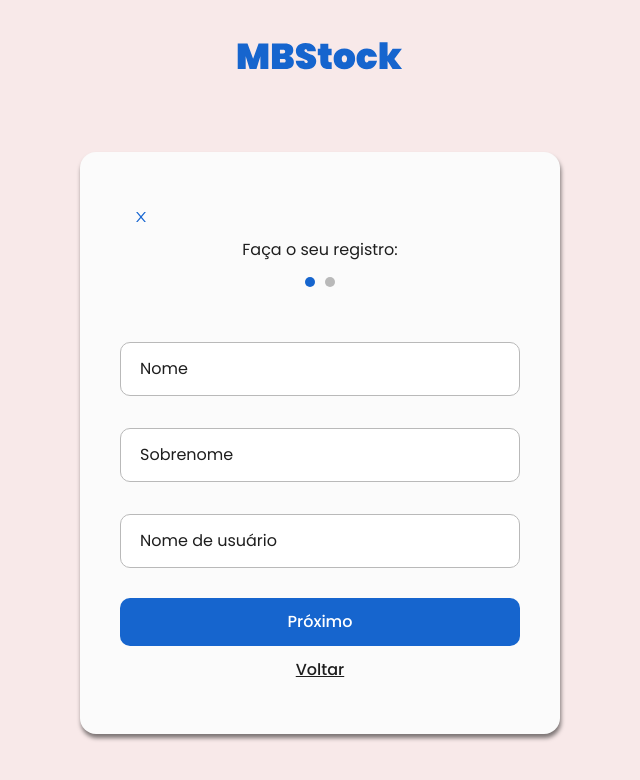
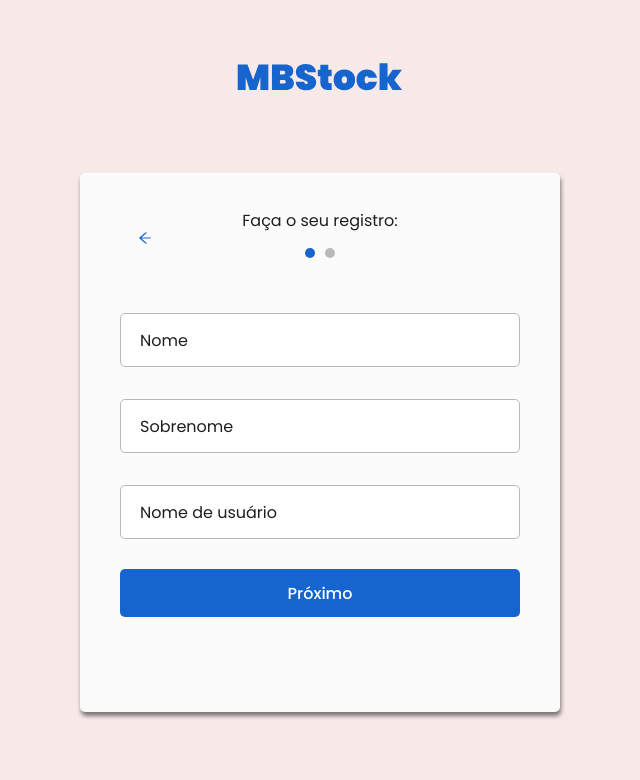
Before and after one commit to Brunogoniadis/MBStockManager, a React (Vite) app: page /register in a window 1280 px wide. Shown: the top 780 px of the page, without its empty margins (320-960 px from the left). Built offline with nearby package versions, Linux system fonts and the light colour scheme.

Commit message:
styled: loginPage

```diff
--- a/src/Pages/Login/index.tsx
+++ b/src/Pages/Login/index.tsx
@@ -2,7 +2,6 @@ import { Button, Link } from "../../styles/Button";
 import { Container, Logo } from "./styles";
 import MBStock from "./../../../public/MBStock.svg"
 import { Input } from "../../components/Input";
-import { FormStep } from "../../styles/FormStep";
 
 export const Login = () => (
     <>
@@ -28,14 +27,14 @@ export const Login = () => (
                 ENTRAR
             </Button>
 
-
             <Link to='/register' variant="inline">
-                Não possui acesso? Crie aqui!
+                <p>Não possui acesso? Crie aqui!</p>
             </Link>
 
-            <Button variant="noline">
+            <Link variant="noline">
                 <p>Esqueci minha senha</p>
-            </Button>
+            </Link>
+
 
 
 
--- a/src/Pages/Login/styles.ts
+++ b/src/Pages/Login/styles.ts
@@ -6,16 +6,21 @@ export const Container= styled.div`
     text-align: center;
 
 
-    width: 400px;
-    height: 380px;
-    border-radius: 16px;
+    width: 480px;
+    height: 400px;
+    border-radius: 5px;
     background-color: var(--color-containerPages);
     box-shadow: 1.0px 4px 4px rgba(0, 0, 0, 0.5);
     padding: 40px;
 
 
     Button{
-        margin-top: 10px;
+        margin-top: 30px;
+        margin-bottom: 5px;
+    }
+
+    .Link{
+        background-color: aliceblue;
     }
 
 
--- a/src/Pages/Register/FormStep.ts
+++ b/src/Pages/Register/FormStep.ts
@@ -19,7 +19,7 @@ export const FormStep  = styled.form<IFormStepProps>`
 
     flex-direction: column;
     text-align: center;
-    border-radius: 16px;
+    border-radius: 5px;
 
 
     background-color: var(--color-containerPages);
@@ -30,8 +30,9 @@ export const FormStep  = styled.form<IFormStepProps>`
 
     .containerTitle{
 
+        position: absolute;
         display: flex;
-        width: 85%;
+        width: 400px;
         justify-content: flex-start;
     }
 
@@ -42,6 +43,7 @@ export const FormStep  = styled.form<IFormStepProps>`
 
     Button{
         margin-top: 30px;
+        margin-bottom: -20px;
     }
 
     fieldset {
--- a/src/Pages/Register/index.tsx
+++ b/src/Pages/Register/index.tsx
@@ -4,9 +4,9 @@ import { yupResolver } from '@hookform/resolvers/yup'
 
 import { Button, Link } from "../../styles/Button";
 
-import { AiFillEye, AiFillEyeInvisible, AiOutlineClose } from 'react-icons/ai'
+import { AiFillEye, AiFillEyeInvisible, AiOutlineArrowLeft } from 'react-icons/ai'
 
-import { Logo, FormStep, ContainerTitle } from "./FormStep";
+import { Logo, FormStep } from "./FormStep";
 
 
 import { Input } from "../../components/Input/"
@@ -48,7 +48,7 @@ export const Register = () => {
 
                 <div className='containerTitle'>
                     <Link variant='icon' to='/'>
-                        <AiOutlineClose />
+                        <AiOutlineArrowLeft />
                     </Link>
 
 
@@ -96,14 +96,7 @@ export const Register = () => {
                             </Button>
 
 
-                            <Link
-                                to='/'
-                                type='button'
-                                variant='inline'
-                                onClick={() => setStep(1)}
-                            >
-                                Voltar
-                            </Link>
+
 
                         </div>
 
@@ -160,6 +153,14 @@ export const Register = () => {
                                 Concluir
                             </Button>
 
+                            <Button
+                                type='button'
+                                variant='inline'
+                                onClick={() => setStep(1)}
+                            >
+                                Voltar
+                            </Button>
+
 
 
                         </div>
--- a/src/components/Input/styles.ts
+++ b/src/components/Input/styles.ts
@@ -24,7 +24,6 @@ export const Container = styled.div`
         display: flex;
         align-items: center;
 
-        border-radius: 6px;
 
         color: var(--color-text);
 
@@ -35,7 +34,7 @@ export const Container = styled.div`
             border: 1.25px solid;
             display: flex;
             color: var(--color-text);
-            border-radius: 10px;
+            border-radius: 5px;
             border-color: var(--color-border);
 
         :focus{
--- a/src/styles/Button.ts
+++ b/src/styles/Button.ts
@@ -42,7 +42,7 @@ export const Button = styled.button<IButtonProps>`
     ${({ variant }) => ButtonStyled[variant]}
     ${ButtonStyledDefault}
     width: ${({ width }) => width || '100%' } ;
-    border-radius: 10px;
+    border-radius: 5px;
     border: none;
 `;
 
@@ -54,4 +54,5 @@ export const Link = styled(LinkRouter)<IButtonProps>`
    display: flex;
    justify-content: center;
    align-items: center;
+
 `
```
